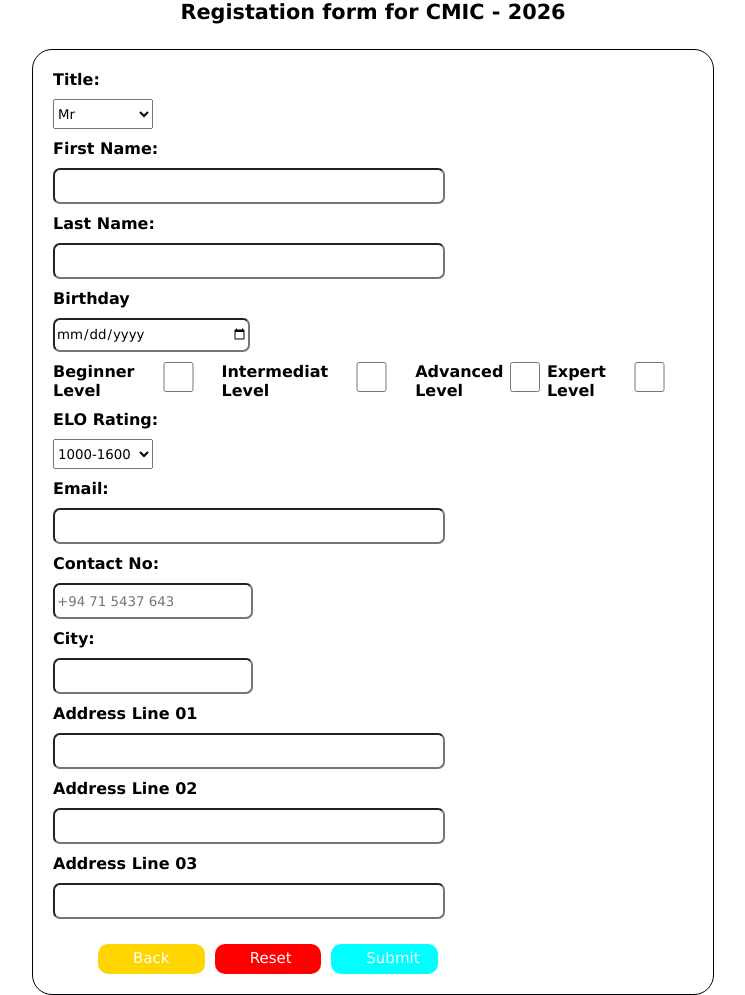
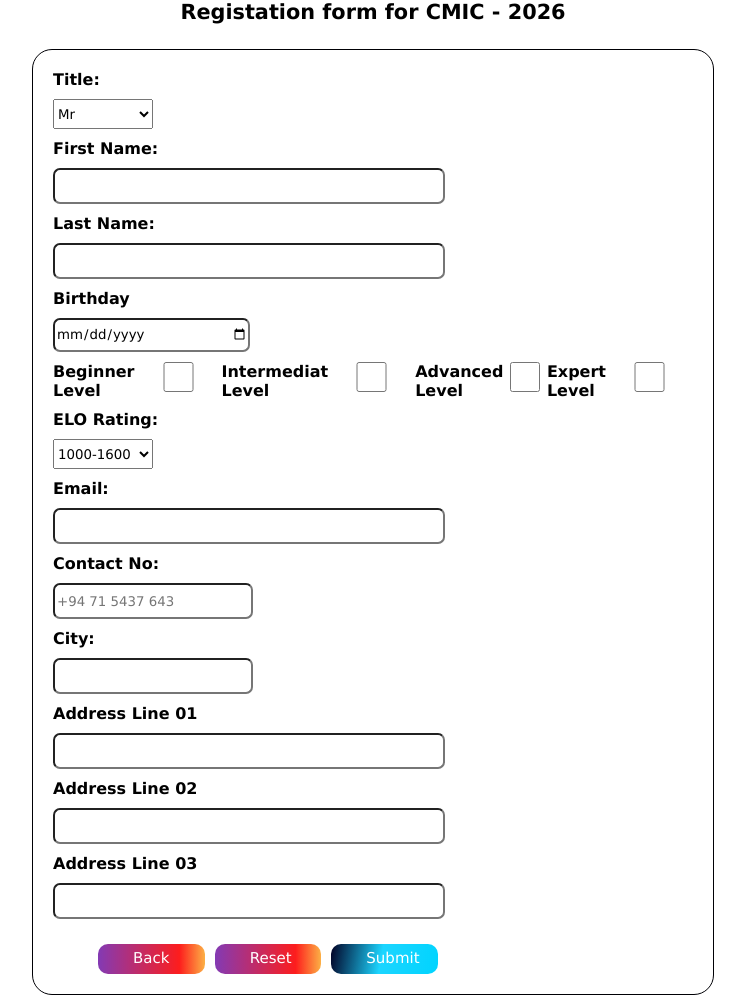
Before and after one commit to heshaN1998/frontEndChessApp, a plain HTML site: page form.html in a window 1280 px wide. Shown: the whole page, without its empty margins (267-1012 px from the left). Drawn offline with Linux system fonts and the light colour scheme.

```diff
--- /dev/null
+++ b/app.js
@@ -0,0 +1,3 @@
+console.log("hello"
+
+)
--- a/form.css
+++ b/form.css
@@ -65,16 +65,20 @@ margin: 5px;
 }
 .btn:hover{
     font-weight: bold;
+
 }
 #btn-back{
-    background-color: rgb(255, 213, 0);
+background: #833AB4;
+background: linear-gradient(90deg,rgba(131, 58, 180, 1) 0%, rgba(253, 29, 29, 1) 76%, rgba(252, 176, 69, 1) 100%);
 
 }
 #btn-reset{
-    background-color: rgb(255, 0, 0);
+    background: #833AB4;
+background: linear-gradient(90deg,rgba(131, 58, 180, 1) 0%, rgba(253, 29, 29, 1) 76%, rgba(252, 176, 69, 1) 100%);
 
 }
 #btn-submit{
-    background-color: aqua;
+   background: #020024;
+background: linear-gradient(100deg,rgba(2, 0, 36, 1) 0%, rgba(28, 213, 255, 1) 47%, rgba(0, 212, 255, 1) 100%);
 
 }
```
